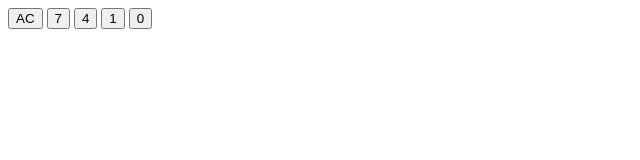
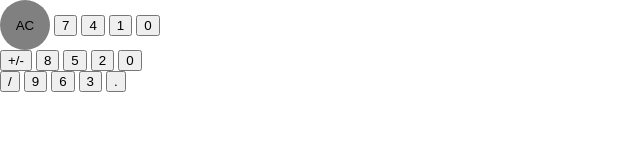
Before and after one commit to Michaelindex/Java-Script, a website: page Calculadora/index.html in a window 1280 px wide. Shown: the whole page, without its empty margins (0-640 px from the left). Drawn offline with Linux system fonts and the light colour scheme.

Commit message:
nNumeros

```diff
--- a/Calculadora/index.html
+++ b/Calculadora/index.html
@@ -9,17 +9,25 @@
 <body>
     <div id="base">
         <div id="coluna1">
-            <button>AC</button>
+            <button class="nNumeros">AC</button>
             <button>7</button>
             <button>4</button>
             <button>1</button>
             <button>0</button>
         </div>
         <div id="coluna2">
-
+            <button>+/-</button>
+            <button>8</button>
+            <button>5</button>
+            <button>2</button>
+            <button>0</button>
         </div>
         <div id="coluna3">
-
+            <button>/</button>
+            <button>9</button>
+            <button>6</button>
+            <button>3</button>
+            <button>.</button>
         </div>
         <div id="coluna4">
 
--- a/Calculadora/style.css
+++ b/Calculadora/style.css
@@ -1 +1,14 @@
 @charset "UTF-8";
+
+body{
+    padding: 0px;
+    margin: 0px;
+}
+
+.nNumeros{
+    width: 50px;
+    height: 50px;
+    background-color: gray;
+    border-radius: 30px;
+    border: none;
+}
```
